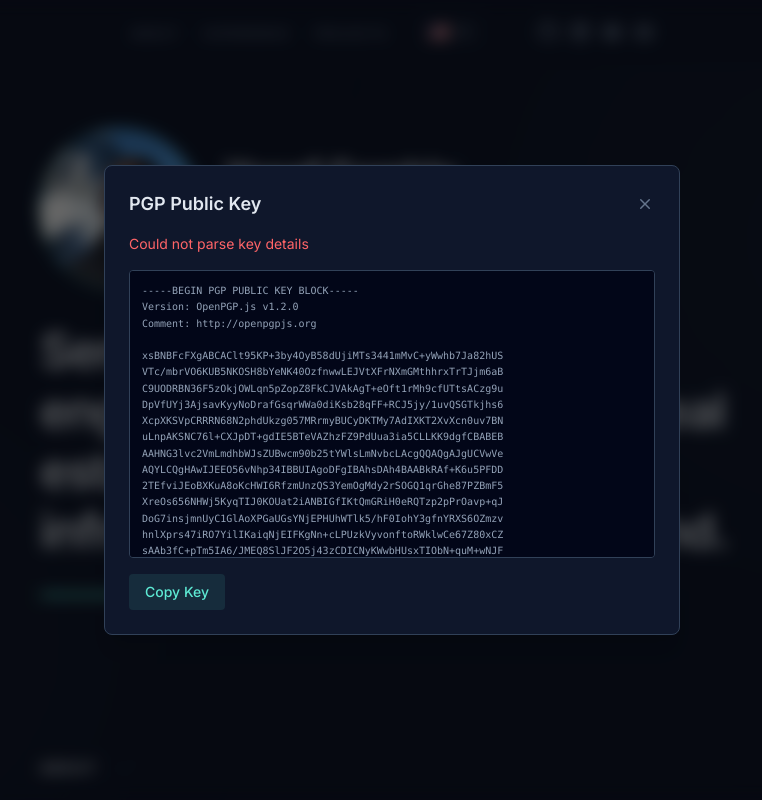
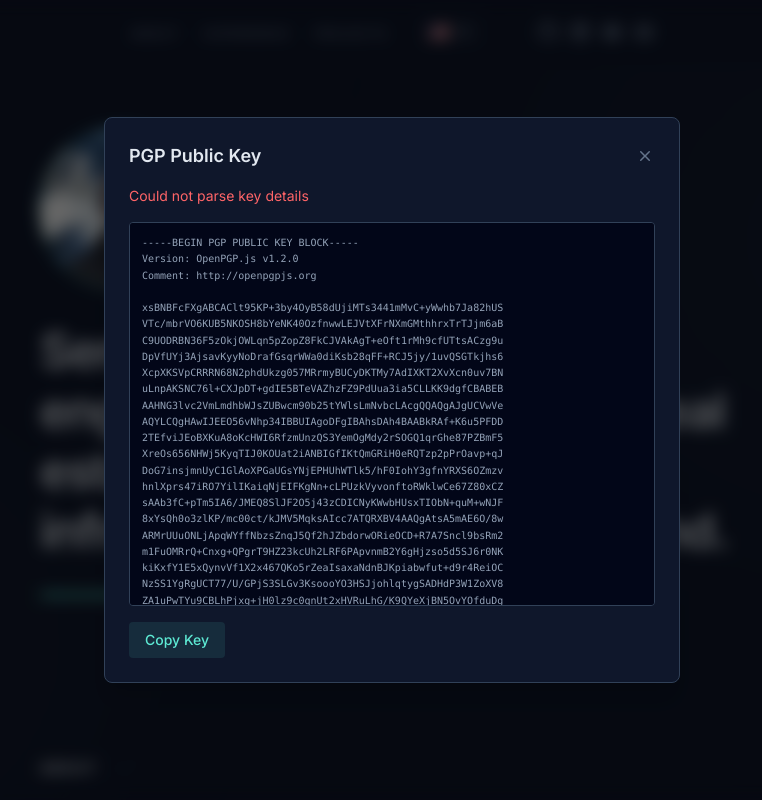
Before and after one commit to yegamble/portfolio, a Next.js app: page / in a window 1280 px wide. Both pictures are taken after a click on the button "PGP Key". Shown: the top 800 px of the page, without its empty margins (248-1010 px from the left). Built offline with nearby package versions, Linux system fonts and the light colour scheme.

Commit message:
fix: increase PGP key block max height to max-h-96

```diff
--- a/src/components/PgpKeyModal.tsx
+++ b/src/components/PgpKeyModal.tsx
@@ -204,7 +204,7 @@ export default function PgpKeyModal({ isOpen, onClose, armoredKey }: PgpKeyModal
           </div>
         )}
 
-        <div className="mb-4 max-h-72 overflow-auto rounded border border-slate-700 bg-slate-950 p-3 [&]:scrollbar-thin">
+        <div className="mb-4 max-h-96 overflow-auto rounded border border-slate-700 bg-slate-950 p-3 [&]:scrollbar-thin">
           <pre className="whitespace-pre font-mono text-[10px] leading-relaxed text-text-secondary">
             {decodedKey}
           </pre>
```
